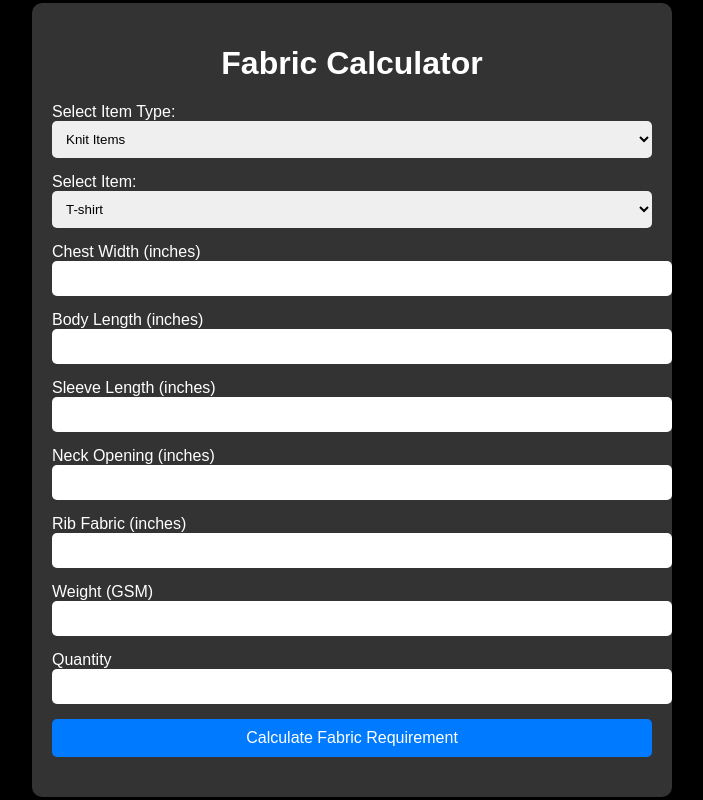
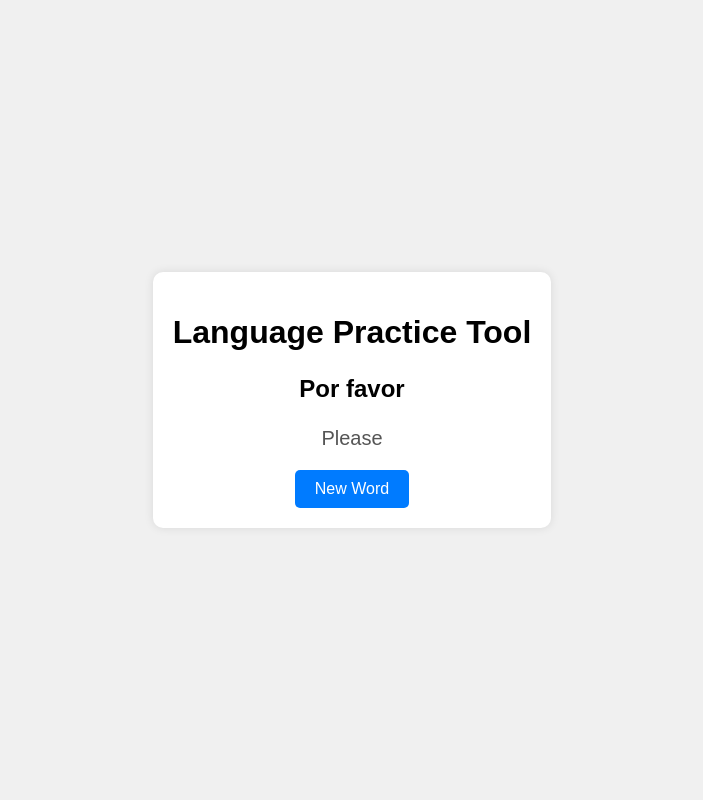
Before and after one commit to sdfltdit/toma, a plain HTML site: page index.html in a window 1280 px wide. Shown: the whole page, without its empty margins (288-991 px from the left). Drawn offline with Linux system fonts and the light colour scheme.

Commit message:
Update index.html

```diff
--- a/index.html
+++ b/index.html
@@ -3,169 +3,85 @@
 <head>
     <meta charset="UTF-8">
     <meta name="viewport" content="width=device-width, initial-scale=1.0">
-    <title>Fabric Calculator</title>
-    <style>
-        body {
-            background-color: black;
-            color: white;
+    <title>Language Practice Tool</title>
+    <style>body {
     font-family: Arial, sans-serif;
+    display: flex;
+    justify-content: center;
+    align-items: center;
+    height: 100vh;
     margin: 0;
-            padding: 0;
-            display: flex;
-            flex-direction: column;
-            align-items: center;
-            justify-content: center;
-            height: 100vh;
+    background-color: #f0f0f0;
 }
+
 .container {
-            width: 90%;
-            max-width: 600px;
-            background-color: #333;
+    text-align: center;
+    background: #fff;
     padding: 20px;
     border-radius: 10px;
-            box-shadow: 0 0 10px rgba(0, 0, 0, 0.5);
+    box-shadow: 0 0 10px rgba(0, 0, 0, 0.1);
 }
-        h1 {
-            text-align: center;
+
+.word-display {
+    margin-bottom: 20px;
 }
-        .dropdown, .input-field {
-            margin-bottom: 15px;
+
+#foreign-word {
+    font-size: 24px;
+    font-weight: bold;
 }
-        select, input {
-            width: 100%;
-            padding: 10px;
+
+#translation {
+    font-size: 20px;
+    color: #555;
+}
+
+button {
+    padding: 10px 20px;
+    font-size: 16px;
     border: none;
+    background-color: #007BFF;
+    color: white;
     border-radius: 5px;
-        }
-        button {
-            width: 100%;
-            padding: 10px;
-            background-color: #007BFF;
-            border: none;
-            border-radius: 5px;
-            color: white;
-            font-size: 16px;
     cursor: pointer;
 }
+
 button:hover {
     background-color: #0056b3;
-        }
-        .results {
-            margin-top: 20px;
-            text-align: center;
-        }
-        .results p {
-            margin: 5px 0;
 }
 </style>
 </head>
 <body>
     <div class="container">
-        <h1>Fabric Calculator</h1>
-        <div class="dropdown">
-            <label for="item-type">Select Item Type:</label>
-            <select id="item-type">
-                <option value="knit">Knit Items</option>
-                <option value="woven">Woven Items</option>
-                <option value="home-textiles">Home Textiles</option>
-                <option value="accessories">Accessories</option>
-            </select>
+        <h1>Language Practice Tool</h1>
+        <div id="word-display" class="word-display">
+            <p id="foreign-word">Word</p>
+            <p id="translation">Translation</p>
         </div>
-        <div class="dropdown">
-            <label for="item">Select Item:</label>
-            <select id="item">
-                <!-- Dynamic options will be populated here based on item type -->
-            </select>
+        <button id="new-word-btn">New Word</button>
     </div>
-        <div id="measurements">
-            <!-- Dynamic input fields for measurements will be populated here based on selected item -->
-        </div>
-        <button onclick="calculateFabric()">Calculate Fabric Requirement</button>
-        <div class="results" id="results">
-            <!-- Calculation results will be displayed here -->
-        </div>
-    </div>
+    <script>const words = [
+    { foreign: "Hola", translation: "Hello" },
+    { foreign: "Adiós", translation: "Goodbye" },
+    { foreign: "Gracias", translation: "Thank you" },
+    { foreign: "Por favor", translation: "Please" },
+    { foreign: "Sí", translation: "Yes" },
+    { foreign: "No", translation: "No" },
+    { foreign: "Perdón", translation: "Sorry" },
+    { foreign: "Salud", translation: "Bless you" },
+    { foreign: "Buenos días", translation: "Good morning" },
+    { foreign: "Buenas noches", translation: "Good night" }
+];
 
-    <script>
-        const items = {
-            knit: ['T-shirt', 'Polo Shirt', 'Hoodie', 'Sweater', 'Tank Top', 'Knit Dresses', 'Sweatpants', 'Joggers', 'Leggings', 'Loungewear', 'Cardigans', 'Activewear'],
-            woven: ['Shirt', 'Blouse', 'Dress', 'Jacket', 'Pants', 'Dress Pants', 'Chinos', 'Jeans', 'Blazers', 'Coats', 'Suits', 'Skirts', 'Uniforms', 'Denim Jackets', 'Baby Clothes'],
-            homeTextiles: ['Towels', 'Napkins', 'Tablecloths', 'Curtains', 'Drapes', 'Bedding'],
-            accessories: ['Mittens', 'Gloves', 'Beanies', 'Scarves']
-        };
-
-        const measurementFields = {
-            'T-shirt': ['Chest Width (inches)', 'Body Length (inches)', 'Sleeve Length (inches)', 'Neck Opening (inches)', 'Rib Fabric (inches)', 'Weight (GSM)', 'Quantity'],
-            'Polo Shirt': ['Chest Width (inches)', 'Body Length (inches)', 'Sleeve Length (inches)', 'Neck Opening (inches)', 'Pocketing Fabric (inches)', 'Rib Fabric (inches)', 'Weight (GSM)', 'Quantity'],
-            'Hoodie': ['Chest Width (inches)', 'Body Length (inches)', 'Sleeve Length (inches)', 'Hood Size (inches)', 'Pocket Size (inches)', 'Rib Fabric (inches)', 'Weight (GSM)', 'Quantity'],
-            'Shirt': ['Chest Width (inches)', 'Body Length (inches)', 'Sleeve Length (inches)', 'Collar Size (inches)', 'Cuff Size (inches)', 'Pocketing Fabric (inches)', 'Weight (GSM)', 'Quantity'],
-            'Towels': ['Length (inches)', 'Width (inches)', 'Weight (GSM)', 'Quantity'],
-            'Mittens': ['Hand Circumference (inches)', 'Length (inches)', 'Weight (GSM)', 'Quantity'],
-            // Add other items similarly
-        };
-
-        const itemTypeSelect = document.getElementById('item-type');
-        const itemSelect = document.getElementById('item');
-        const measurementsDiv = document.getElementById('measurements');
-
-        itemTypeSelect.addEventListener('change', updateItems);
-        itemSelect.addEventListener('change', updateMeasurementFields);
-
-        function updateItems() {
-            const itemType = itemTypeSelect.value;
-            itemSelect.innerHTML = '';
-            items[itemType].forEach(item => {
-                const option = document.createElement('option');
-                option.value = item;
-                option.textContent = item;
-                itemSelect.appendChild(option);
-            });
-            updateMeasurementFields();
-        }
-
-        function updateMeasurementFields() {
-            const selectedItem = itemSelect.value;
-            measurementsDiv.innerHTML = '';
-            measurementFields[selectedItem].forEach(field => {
-                const div = document.createElement('div');
-                div.classList.add('input-field');
-                const label = document.createElement('label');
-                label.textContent = field;
-                const input = document.createElement('input');
-                input.type = 'number';
-                input.id = field.replace(/[^a-zA-Z]/g, '');
-                div.appendChild(label);
-                div.appendChild(input);
-                measurementsDiv.appendChild(div);
-            });
-        }
-
-        function calculateFabric() {
-            const selectedItem = itemSelect.value;
-            const fields = measurementFields[selectedItem];
-            let totalArea = 0;
-
-            fields.forEach(field => {
-                if (field.includes('inches') || field.includes('Length') || field.includes('Width')) {
-                    const input = document.getElementById(field.replace(/[^a-zA-Z]/g, ''));
-                    const value = parseFloat(input.value) || 0;
-                    totalArea += value;
-                }
+document.getElementById('new-word-btn').addEventListener('click', () => {
+    const randomIndex = Math.floor(Math.random() * words.length);
+    const word = words[randomIndex];
+    document.getElementById('foreign-word').textContent = word.foreign;
+    document.getElementById('translation').textContent = word.translation;
 });
 
-            const weight = parseFloat(document.getElementById('WeightGSM').value) || 0;
-            const quantity = parseInt(document.getElementById('Quantity').value) || 0;
-
-            const totalFabric = (totalArea * weight * quantity) * 1.03;
-            const totalFabricKg = totalFabric / 1000;
-
-            document.getElementById('results').innerHTML = `
-                <p>Total Fabric Required: ${totalFabricKg.toFixed(2)} kg</p>
-                <p>Note: 3% extra fabric has been added for potential waste. This tool can make mistakes; please verify manually.</p>
-            `;
-        }
-
-        updateItems();  // Initialize items for the default selection
+// Initialize with a random word
+document.getElementById('new-word-btn').click();
 </script>
 </body>
 </html>
```
Lines whose indentation alone changed are shown as unchanged.
